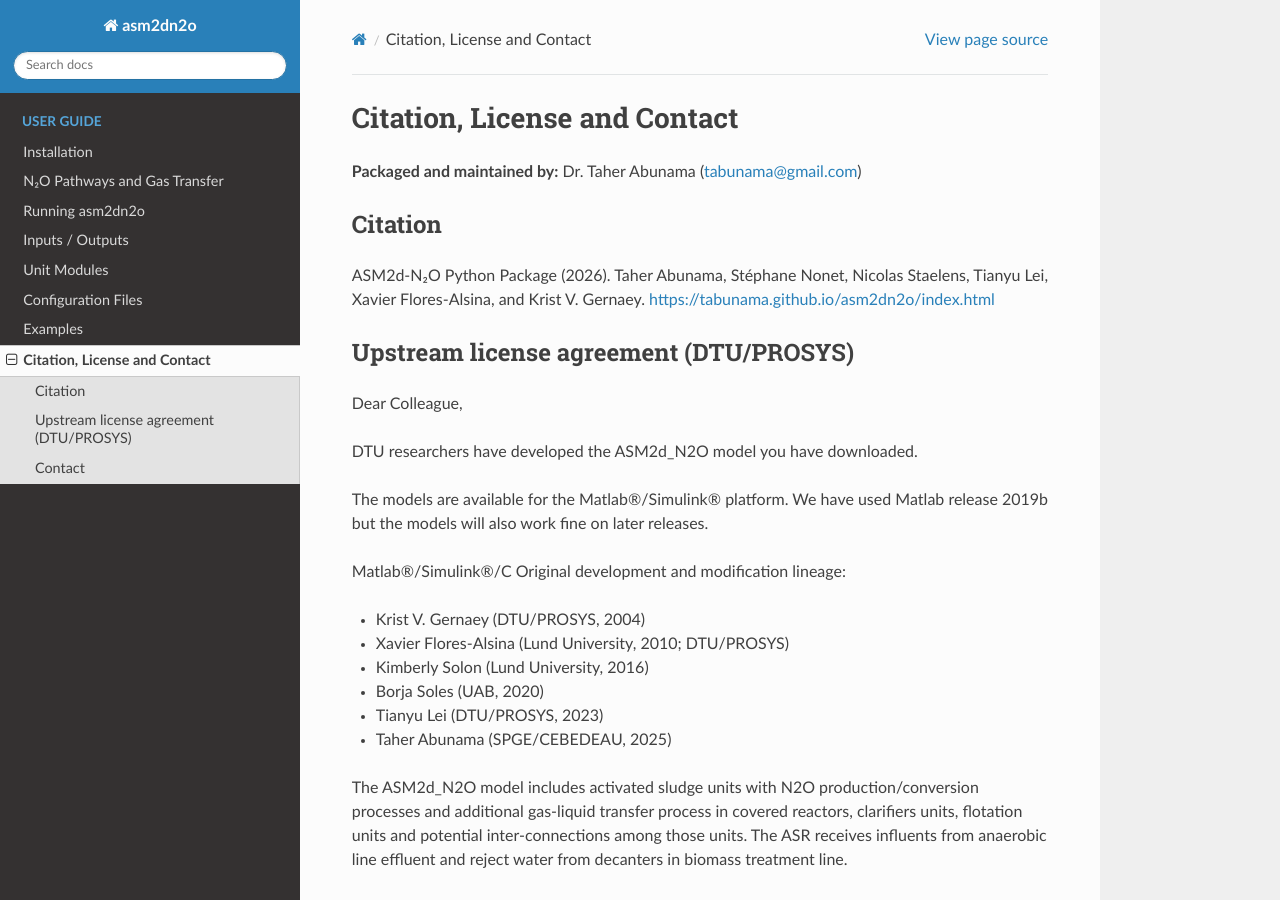
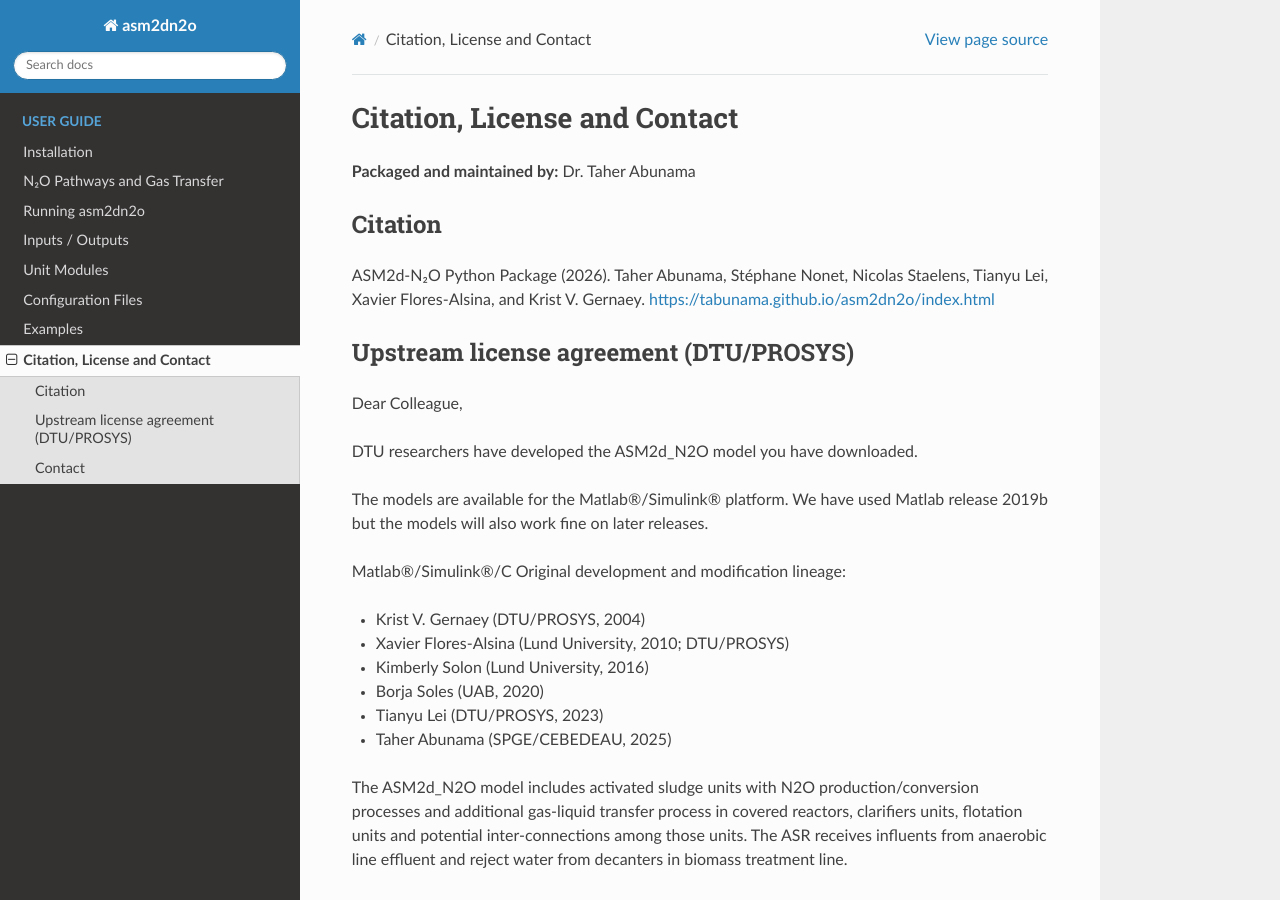
Before and after one commit to tabunama/asm2dn2o, a Sphinx documentation site: the page built from docs/source/citation_license_contact.rst, in a window 1280 px wide and 900 px high. Built offline with Sphinx 7.4.7 and the Read the Docs theme 3.1.0, drawn with Linux system fonts in a browser that asks for light colours.

Commit message:
Update docs

```diff
--- a/docs/source/citation_license_contact.rst
+++ b/docs/source/citation_license_contact.rst
@@ -2,7 +2,7 @@ Citation, License and Contact
 =============================
 
 **Packaged and maintained by:**
-Dr. Taher Abunama (tabunama@gmail.com)
+Dr. Taher Abunama
 
 
 Citation
```
